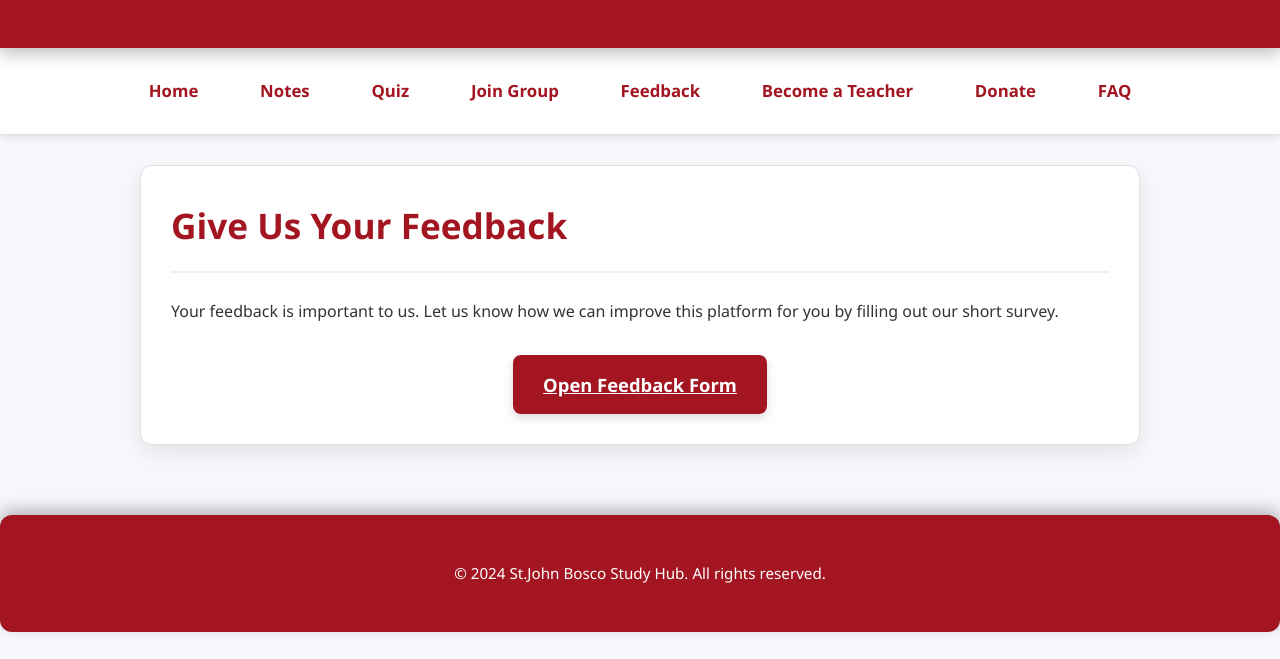
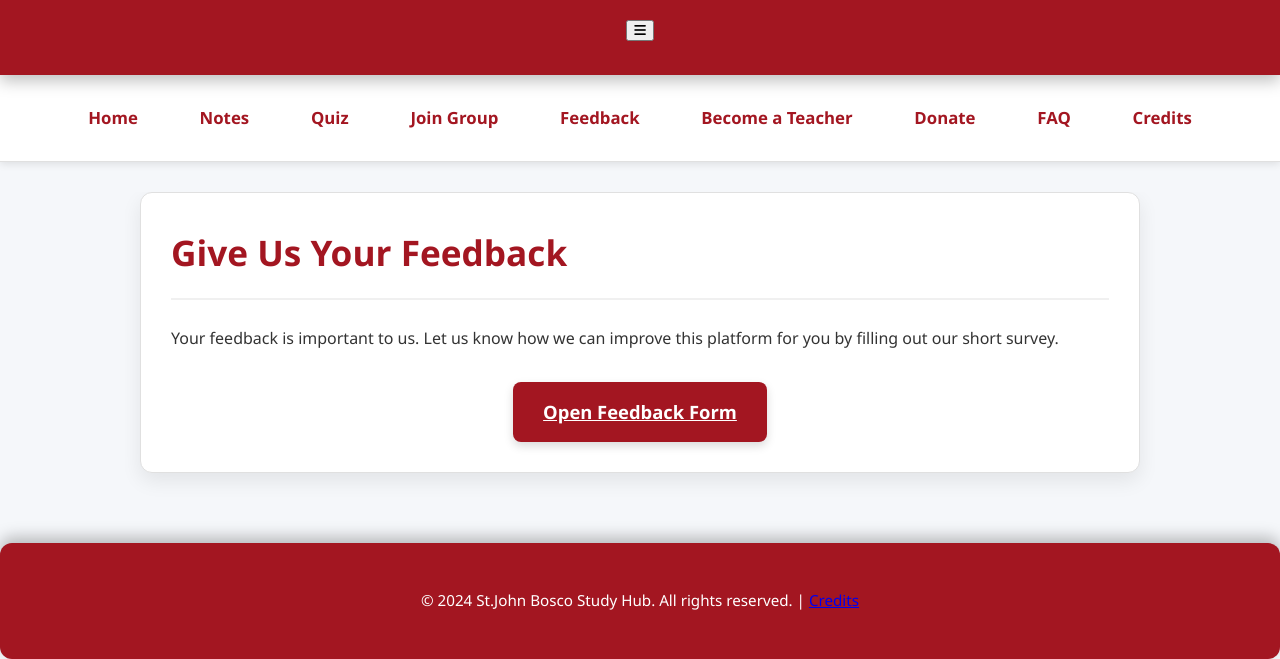
Before and after one commit to coolcoder282702/1.6, a plain HTML site: page feedback.html in a window 1280 px wide. Shown: the part 152-811 px from the top of the page. Drawn offline with Linux system fonts and the light colour scheme.

Commit message:
Update feedback.html

```diff
--- a/feedback.html
+++ b/feedback.html
@@ -5,6 +5,7 @@
     <meta name="viewport" content="width=device-width, initial-scale=1.0">
     <title>Feedback - SJKT DLP</title>
     <link rel="stylesheet" href="style.css">
+    <link rel="stylesheet" href="https://cdnjs.cloudflare.com/ajax/libs/font-awesome/6.0.0-beta3/css/all.min.css">
 </head>
 <body>
     <header>
@@ -15,33 +16,37 @@
                 <p>Enhancing Learning for Indian Students</p>
             </div>
         </div>
+        <button class="hamburger" onclick="toggleNav()">
+            <i class="fas fa-bars"></i>
+        </button>
     </header>
 
-    <nav>
-        <a href="index.html">Home</a>
-        <a href="notes.html">Notes</a>
-        <a href="quiz.html">Quiz</a>
-        <a href="group.html">Join Group</a>
-        <a href="feedback.html">Feedback</a>
-        <a href="teacher.html">Become a Teacher</a>
-        <a href="donate.html">Donate</a>
-        <a href="faq.html">FAQ</a>
+    <nav class="side-nav" id="sideNav">
+        <a href="index.html"style="color:#A31621;">Home</a>
+        <a href="notes.html"style="color:#A31621;">Notes</a>
+        <a href="quiz.html"style="color:#A31621;">Quiz</a>
+        <a href="group.html"style="color:#A31621;">Join Group</a>
+        <a href="feedback.html"style="color:#A31621;">Feedback</a>
+        <a href="teacher.html"style="color:#A31621;">Become a Teacher</a>
+        <a href="donate.html"style="color:#A31621;">Donate</a>
+        <a href="faq.html"style="color:#A31621;">FAQ</a>
+        <a href="credits.html"style="color:#A31621;">Credits</a>
     </nav>
+    <div class="overlay" onclick="toggleNav()"></div>
 
     <div class="container">
         <section id="feedback">
             <h2>Give Us Your Feedback</h2>
             <p>Your feedback is important to us. Let us know how we can improve this platform for you by filling out our short survey.</p>
 
-            <a href="https://forms.gle/zoke8Mws3HRDg3Hs5" target="_blank" class="feedback-button">
+            <a href="https://forms.gle/gpjDKGUzTJMpWqnf7" target="_blank" class="feedback-button">
                 Open Feedback Form
             </a>
-
-        </section>
+                    </section>
     </div>
 
     <footer>
-        <p>&copy; 2024 St.John Bosco Study Hub. All rights reserved.</p>
+        <p>&copy; 2024 St.John Bosco Study Hub. All rights reserved. | <a href="credits.html">Credits</a></p>
     </footer>
 
     <script src="script.js"></script>
```
